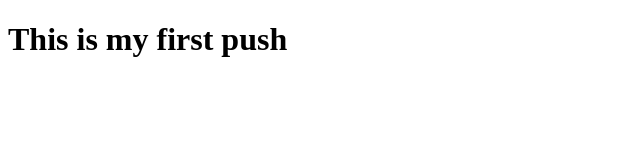
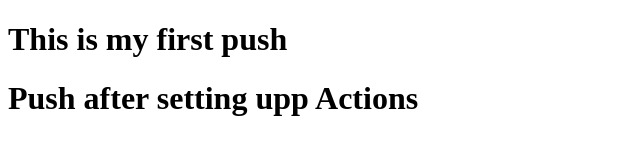
Before and after one commit to Gitphil93/Uppgift3Devops, a plain HTML site: page index.html in a window 1280 px wide. Shown: the whole page, without its empty margins (0-640 px from the left). Drawn offline with Linux system fonts and the light colour scheme.

Commit message:
test ACtions

```diff
--- a/index.html
+++ b/index.html
@@ -8,5 +8,6 @@
 </head>
 <body>
         <h1>This is my first push</h1>
+        <h1>Push after setting upp Actions</h1>
 </body>
 </html>
```
